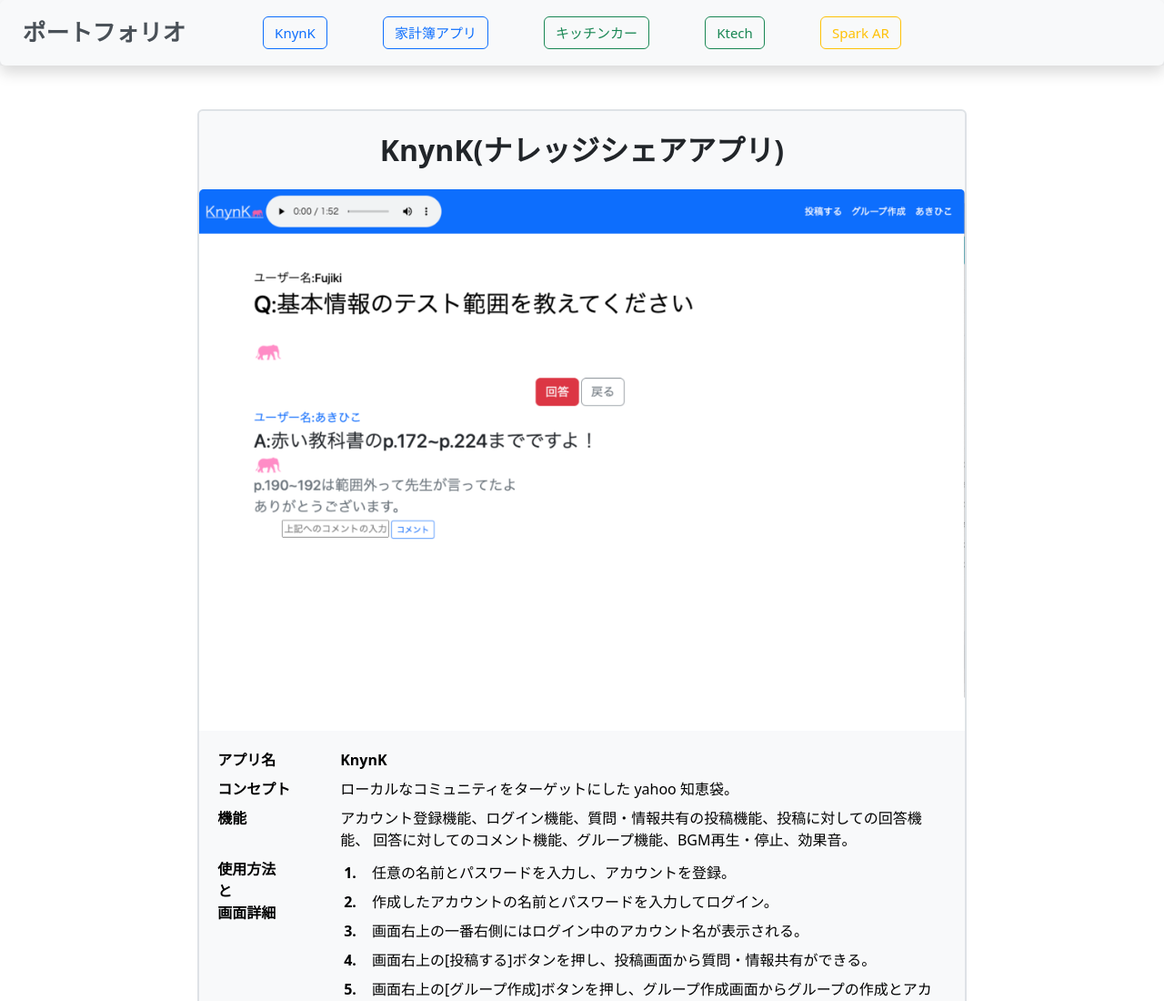
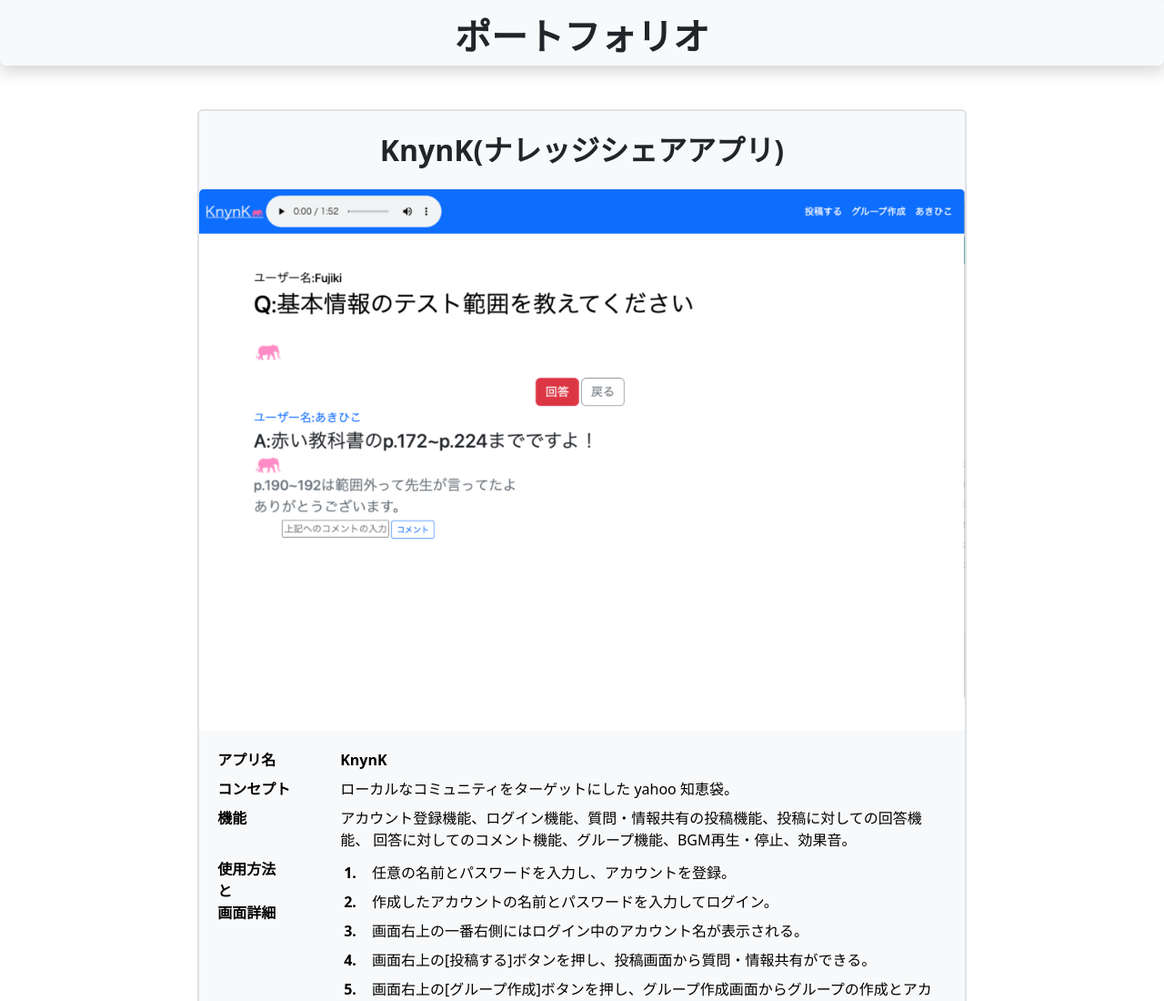
Before and after one commit to akihiko-fukuhara/portfolio, a plain HTML site: page index.html in a window 1280 px wide. Shown: the top 1100 px of the page at 91% size. Drawn offline with nearby package versions, Linux system fonts and the light colour scheme.

Commit message:
修正_20240520

```diff
--- a/index.html
+++ b/index.html
@@ -21,45 +21,15 @@
 
     <header class="bg-light shadow p-3 bg-body-tertiary rounded sticky-top">
         <div class="row text-center align-items-center" style="height: 40px;">
-            <div class="col-2">
-                    <h1 class="fw-bold text-end text-dark-emphasis" style="font-size: clamp(5px, 2vw, 36px); word-break: keep-all;">ポート<wbr>フォリオ</h1>
-            </div>
-            <div class="col d-flex justify-content-evenly">
-                <button type="button" class="btn btn-outline-primary">
-                    <a href="#knynk" class="text-decoration-none align-items-center">
-                        <h1 style="font-size: clamp(5px, 15px, 20px);">KnynK</h1>
-                    </a>
-                </button>
-                <button type="button" class="btn btn-outline-primary">
-                    <a href="#kakeibo" class="text-decoration-none">
-                        <h1 style="font-size: clamp(5px, 15px, 20px); word-break: keep-all;">家計簿<wbr>アプリ</h1>
-                    </a>
-                </button>
-                <button type="button" class="btn btn-outline-success">
-                    <a href="#pupa" class="text-decoration-none link-success">
-                        <h1 style="font-size: clamp(5px, 15px, 20px); word-break: keep-all;">キッチン<wbr>カー</h1>
-                    </a>
-                </button>
-                <button type="button" class="btn btn-outline-success">
-                    <a href="#ktech"class="text-decoration-none link-success">
-                        <h1 style="font-size: clamp(5px, 15px, 20px);">Ktech</h1>
-                    </a>
-                </button>
-                <button type="button" class="btn btn-outline-warning">
-                    <a href="#bear" class="text-decoration-none link-warning">
-                        <h1 style="font-size: clamp(5px, 15px, 20px); word-break: keep-all;">Spark<wbr> AR</h1>
-                    </a>
-                </button>
-            </div>
-            <div class="col-md-2"></div>
+            <h1 class="fw-bold text-center">ポートフォリオ</h1>
         </div>
     </header>
     <!-- ヘッダー END -->
 
     <!-- ボディー -->
     <div class="row bg-white">
-        <div class="col-2"></div>
-        <div class="col-8">
+        <div class="col-lg-2"></div>
+        <div class="col-12 col-lg-8">
             <!-- KnynK -->
             <div id="knynk" class="card w-100 mt-5 mb-5 border border-2 bg-light" style="width: 18rem;">
                 <h2 class="text-center fw-bold m-4">KnynK(ナレッジシェアアプリ)</h2>
@@ -431,7 +401,7 @@
             <!-- Spark AR END -->
 
         </div>
-        <div class="col-2"></div>
+        <div class="col-lg-2"></div>
     </div>
     <!-- ボディー END-->
 </body>
```
Also changed, not shown: 1 other file.
